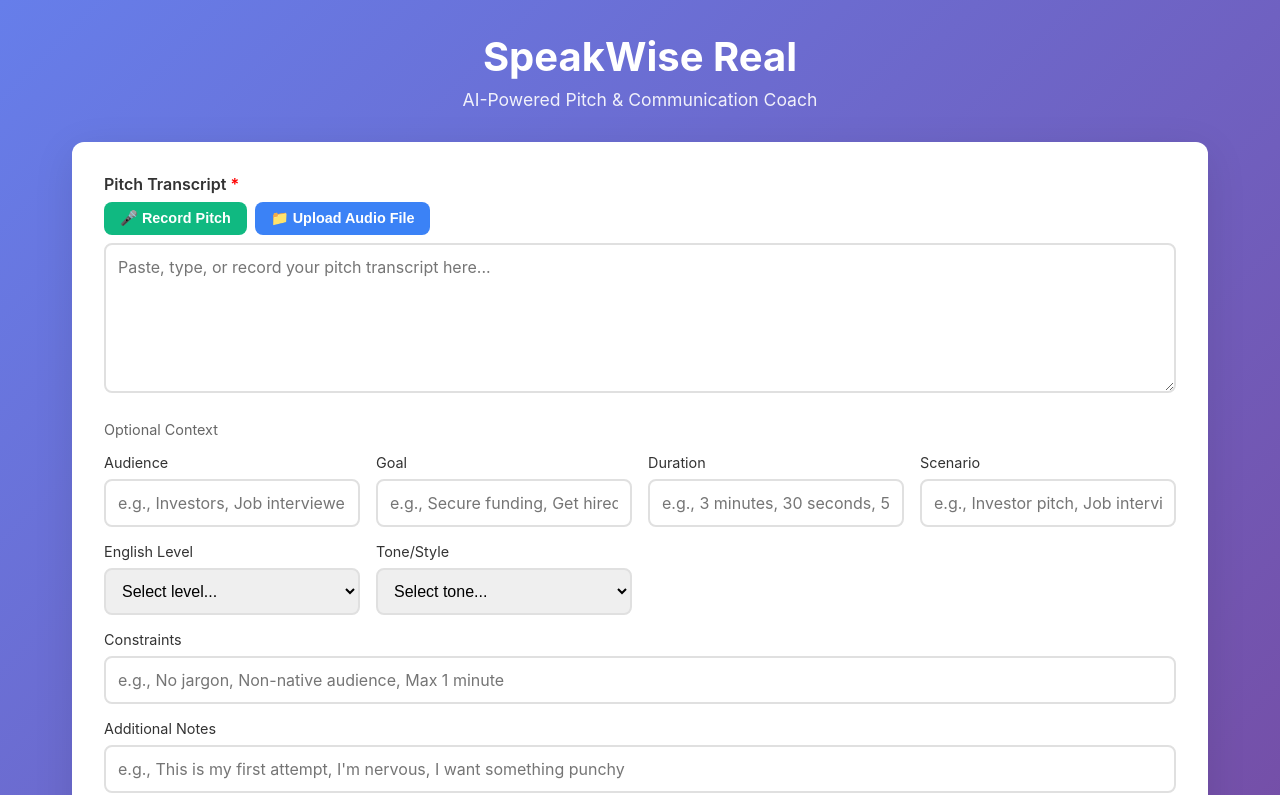
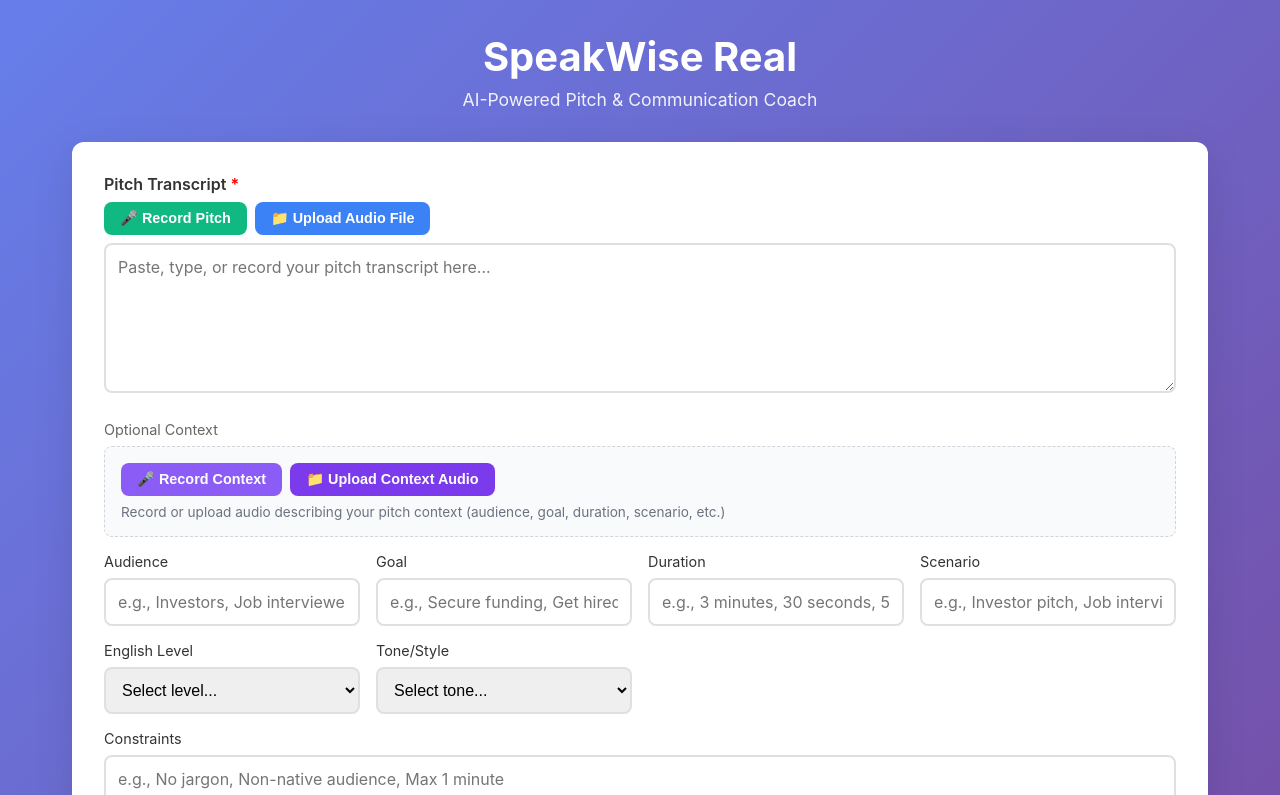
Before and after one commit to mateusbonifacio-wq/speakwisereal, a Next.js app: page / in a window 1280 px wide. Shown: the top 795 px of the page. Built offline with nearby package versions, Linux system fonts and the light colour scheme.

Commit message:
Add UI for audio context input in form

```diff
--- a/app/page.tsx
+++ b/app/page.tsx
@@ -522,6 +522,67 @@ export default function Home() {
 
           <div className="form-group">
             <label className="optional">Optional Context</label>
+            <div style={{ marginBottom: '1rem', padding: '1rem', background: '#f9fafb', borderRadius: '8px', border: '1px dashed #d1d5db' }}>
+              <div style={{ display: 'flex', gap: '0.5rem', marginBottom: '0.5rem', flexWrap: 'wrap' }}>
+                {!isRecordingContext ? (
+                  <>
+                    <button
+                      type="button"
+                      onClick={startRecordingContext}
+                      style={{
+                        background: '#8b5cf6',
+                        padding: '0.5rem 1rem',
+                        fontSize: '0.9rem',
+                        color: 'white',
+                      }}
+                    >
+                      🎤 Record Context
+                    </button>
+                    <button
+                      type="button"
+                      onClick={() => contextFileInputRef.current?.click()}
+                      disabled={isTranscribingContext}
+                      style={{
+                        background: '#7c3aed',
+                        padding: '0.5rem 1rem',
+                        fontSize: '0.9rem',
+                        color: 'white',
+                        opacity: isTranscribingContext ? 0.6 : 1,
+                      }}
+                    >
+                      {isTranscribingContext ? '⏳ Processing...' : '📁 Upload Context Audio'}
+                    </button>
+                    <input
+                      ref={contextFileInputRef}
+                      type="file"
+                      accept="audio/*"
+                      onChange={handleContextFileUpload}
+                      style={{ display: 'none' }}
+                    />
+                  </>
+                ) : (
+                  <button
+                    type="button"
+                    onClick={stopRecordingContext}
+                    style={{
+                      background: '#ef4444',
+                      padding: '0.5rem 1rem',
+                      fontSize: '0.9rem',
+                      color: 'white',
+                    }}
+                  >
+                    ⏹️ Stop ({formatTime(contextRecordingTime)})
+                  </button>
+                )}
+              </div>
+              <p style={{ fontSize: '0.85rem', color: '#6b7280', margin: 0 }}>
+                {isRecordingContext
+                  ? 'Recording context... Describe your audience, goal, duration, etc.'
+                  : isTranscribingContext
+                  ? 'Processing context audio and extracting information...'
+                  : 'Record or upload audio describing your pitch context (audience, goal, duration, scenario, etc.)'}
+              </p>
+            </div>
             <div className="context-fields">
               <div>
                 <label htmlFor="audience" style={{ fontSize: '0.9rem', fontWeight: 400 }}>
```
